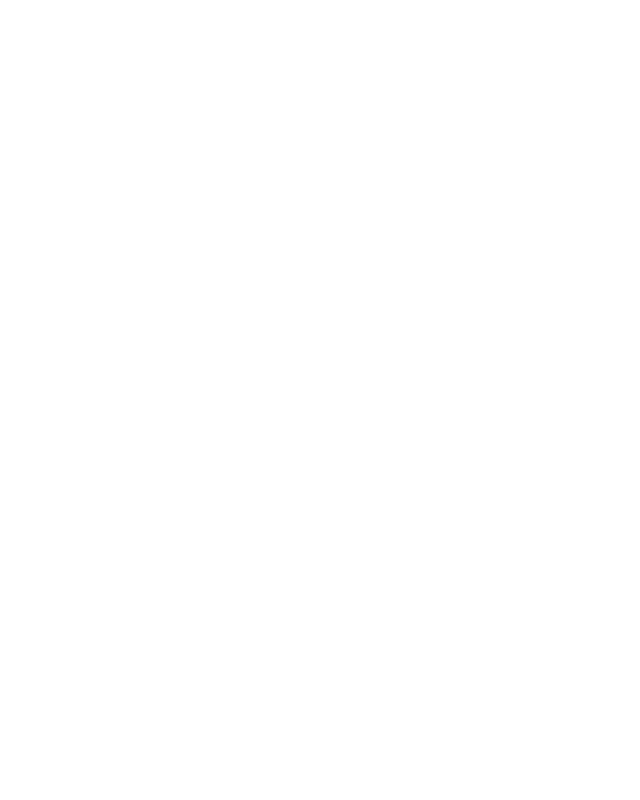
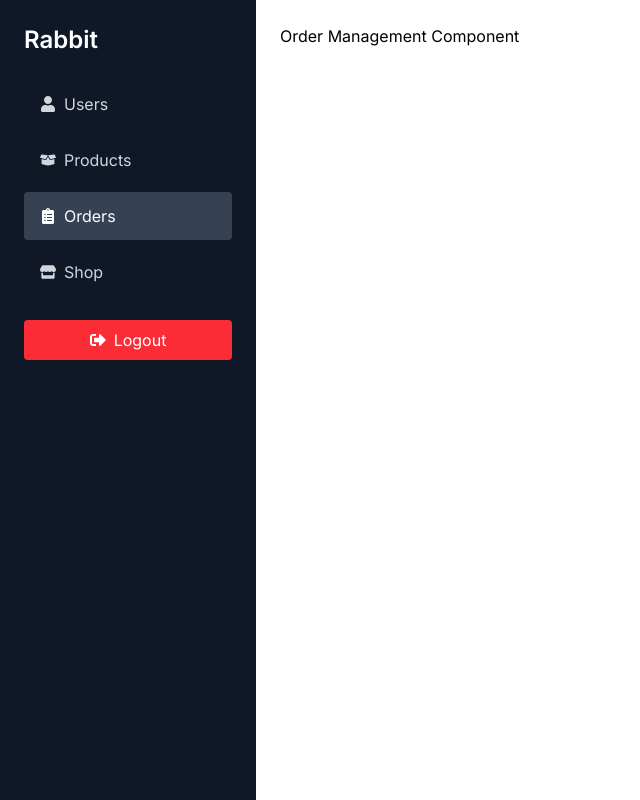
Before and after one commit to hridik-suresh/Rabbit-Co, a React (Vite) app in the folder frontend/vite-project/: page /admin/orders in a window 1280 px wide. Before the commit this address had no page. Shown: the whole page, without its empty margins (0-640 px from the left). Built offline with nearby package versions, Linux system fonts and the light colour scheme.

Commit message:
Route to the OrderManagement page is created.

```diff
--- a/frontend/vite-project/src/App.jsx
+++ b/frontend/vite-project/src/App.jsx
@@ -16,6 +16,7 @@
 import UserManagement from "./components/Admin/UserManagement.jsx";
 import ProductManangement from "./components/Admin/ProductManangement.jsx";
 import EditProductPage from "./components/Admin/EditProductPage.jsx";
+import OrderManagement from "./components/Admin/OrderManagement.jsx";
 
 function App() {
   return (
@@ -44,6 +45,7 @@
           <Route path="users" element={<UserManagement />} />
           <Route path="products" element={<ProductManangement />} />
           <Route path="products/:id/edit" element={<EditProductPage />} />
+          <Route path="orders" element={<OrderManagement />} />
         </Route>
       </Routes>
     </div>
--- /dev/null
+++ b/frontend/vite-project/src/components/Admin/OrderManagement.jsx
@@ -0,0 +1,4 @@
+const OrderManagementr = () => {
+  return <div>Order Management Component</div>;
+};
+export default OrderManagementr;
```
